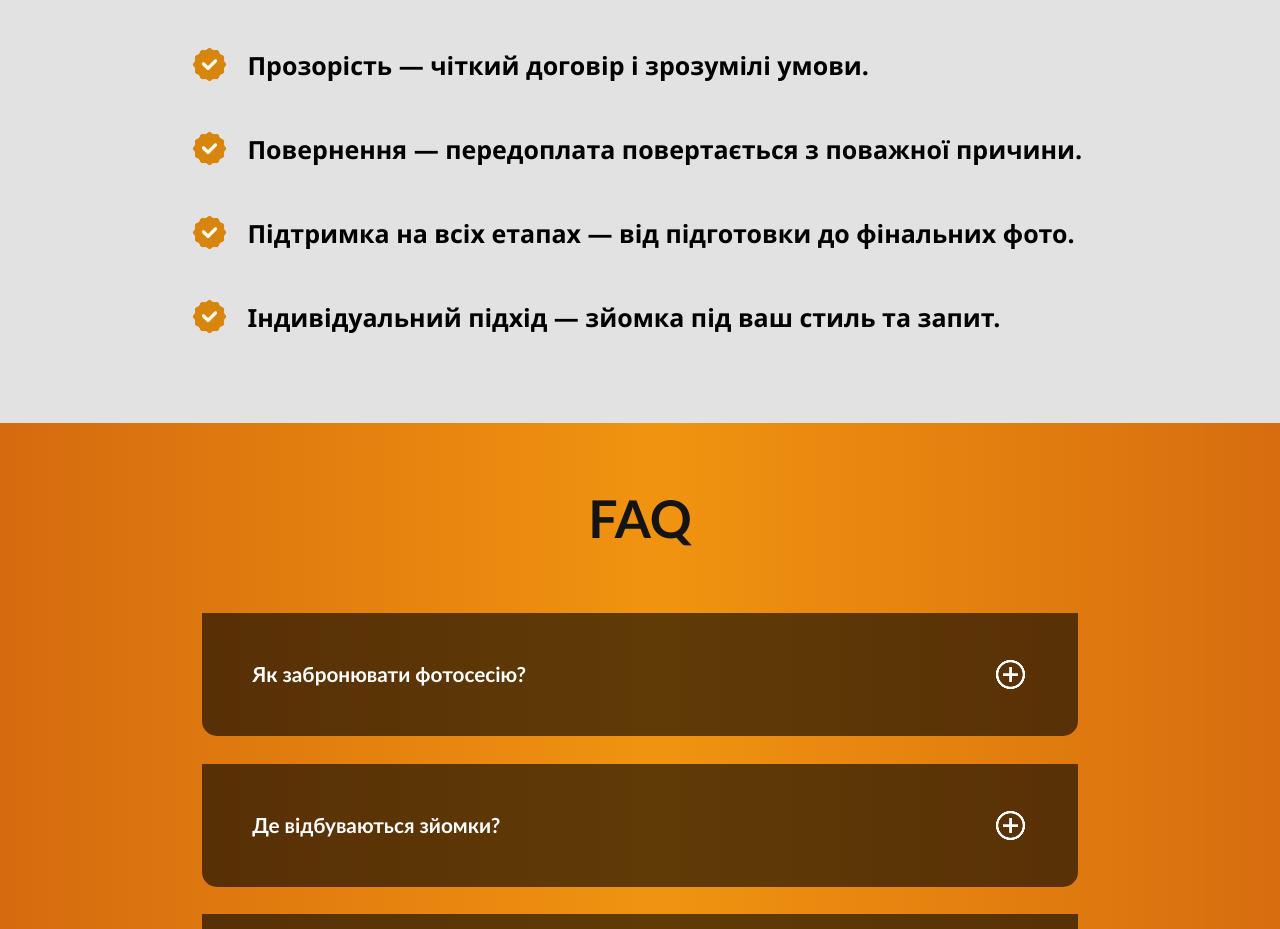
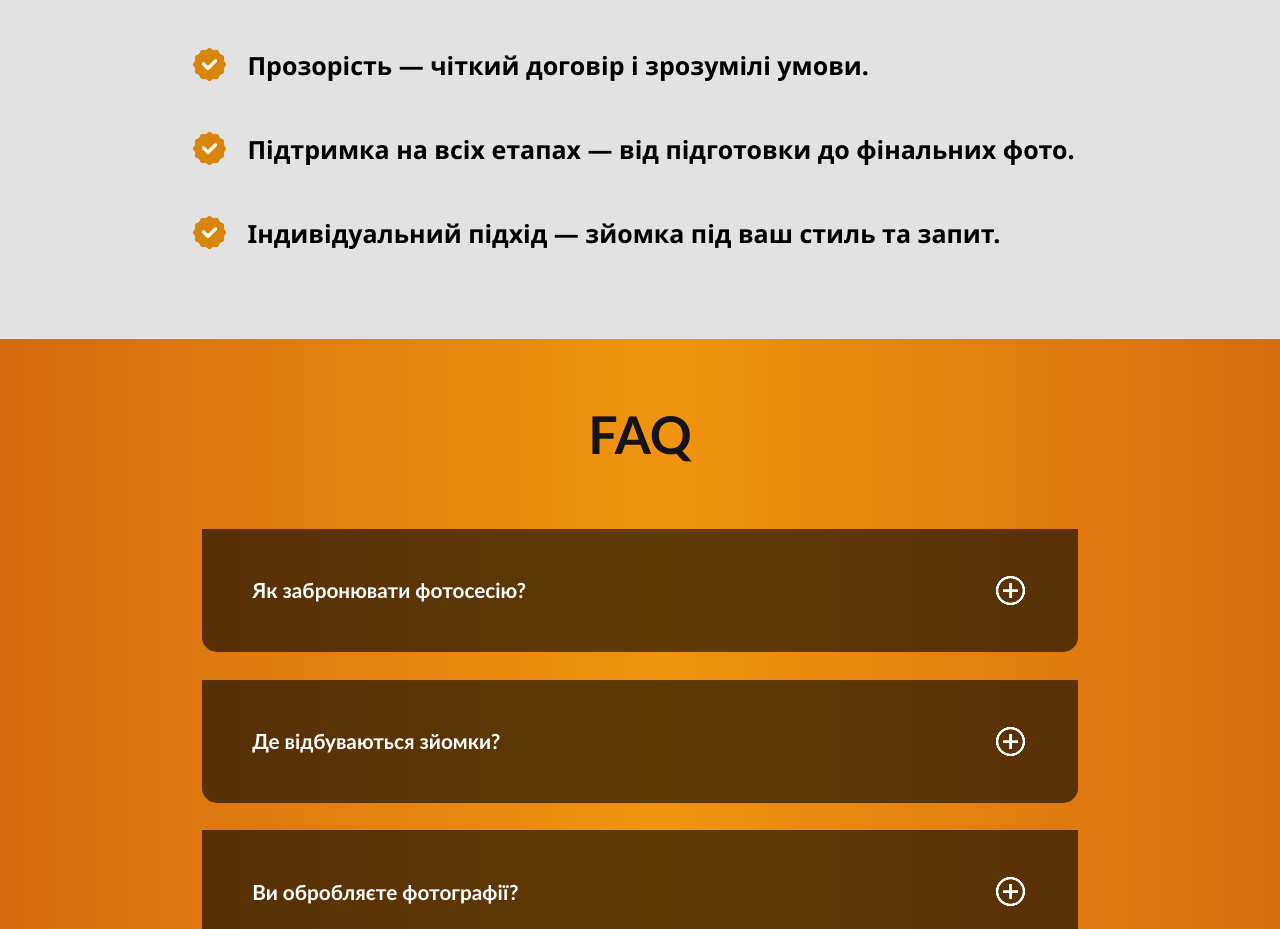
Before and after one commit to Ep1xo/katyas-site, a React (Create React App) app: page / in a window 1280 px wide. Shown: the part 2785-3714 px from the top of the page. Built offline with nearby package versions, Linux system fonts and the light colour scheme.

Commit message:
micro changes

```diff
--- a/src/App.js
+++ b/src/App.js
@@ -148,10 +148,6 @@ function App() {
         </div>
         <div className='guarantie'>
           <img src='/icons/checklist.png'/>
-          <p>Повернення — передоплата повертається з поважної причини.</p>
-        </div>
-        <div className='guarantie'>
-          <img src='/icons/checklist.png'/>
           <p>Підтримка на всіх етапах — від підготовки до фінальних фото.
           </p>
         </div>
--- a/src/index.css
+++ b/src/index.css
@@ -385,8 +385,6 @@ header{
   height: 100%;
   object-fit: cover;
   border-radius: 15px;
-
-  cursor: pointer;
 }
 
 /*      ----GARANTIES BLOCK----     */
```
